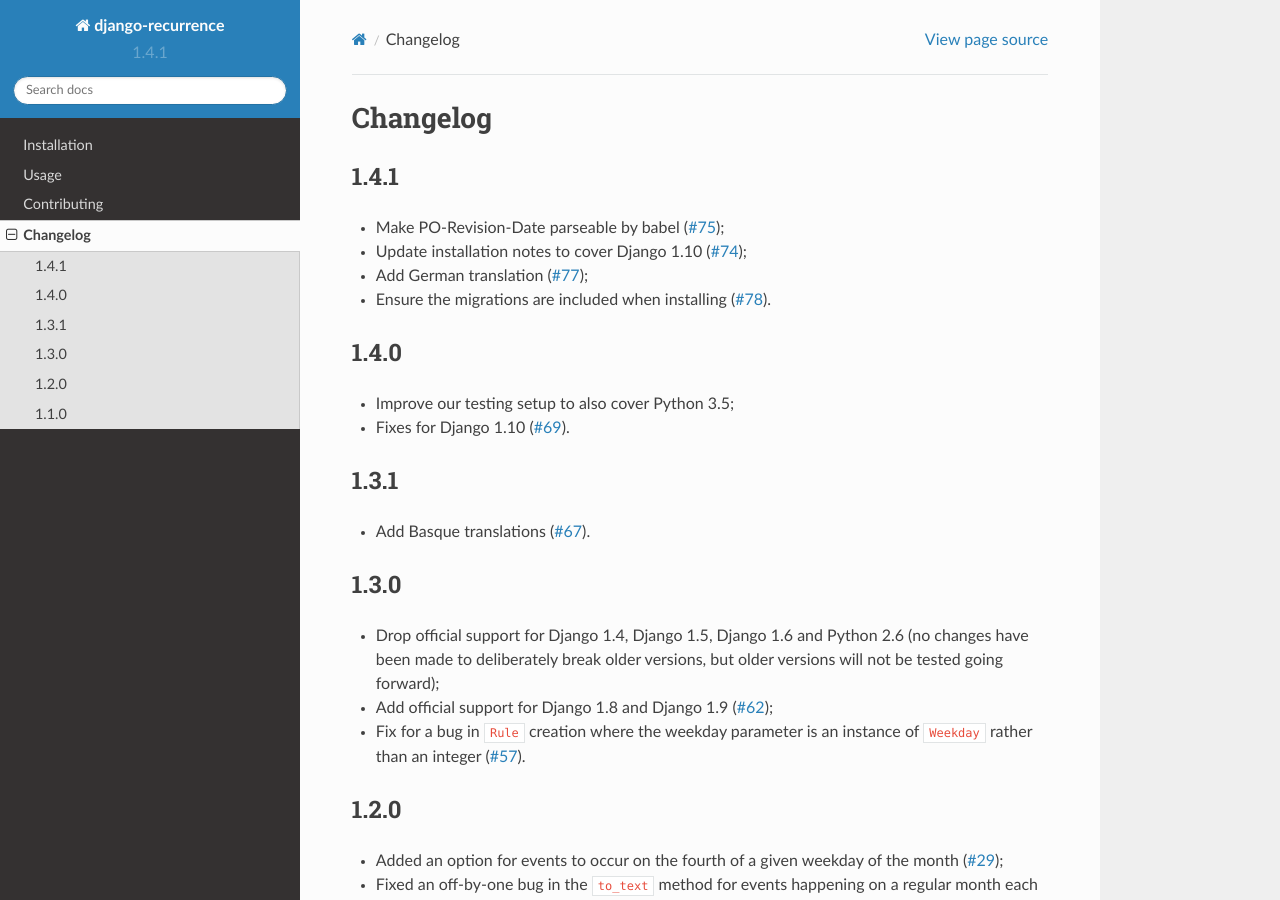
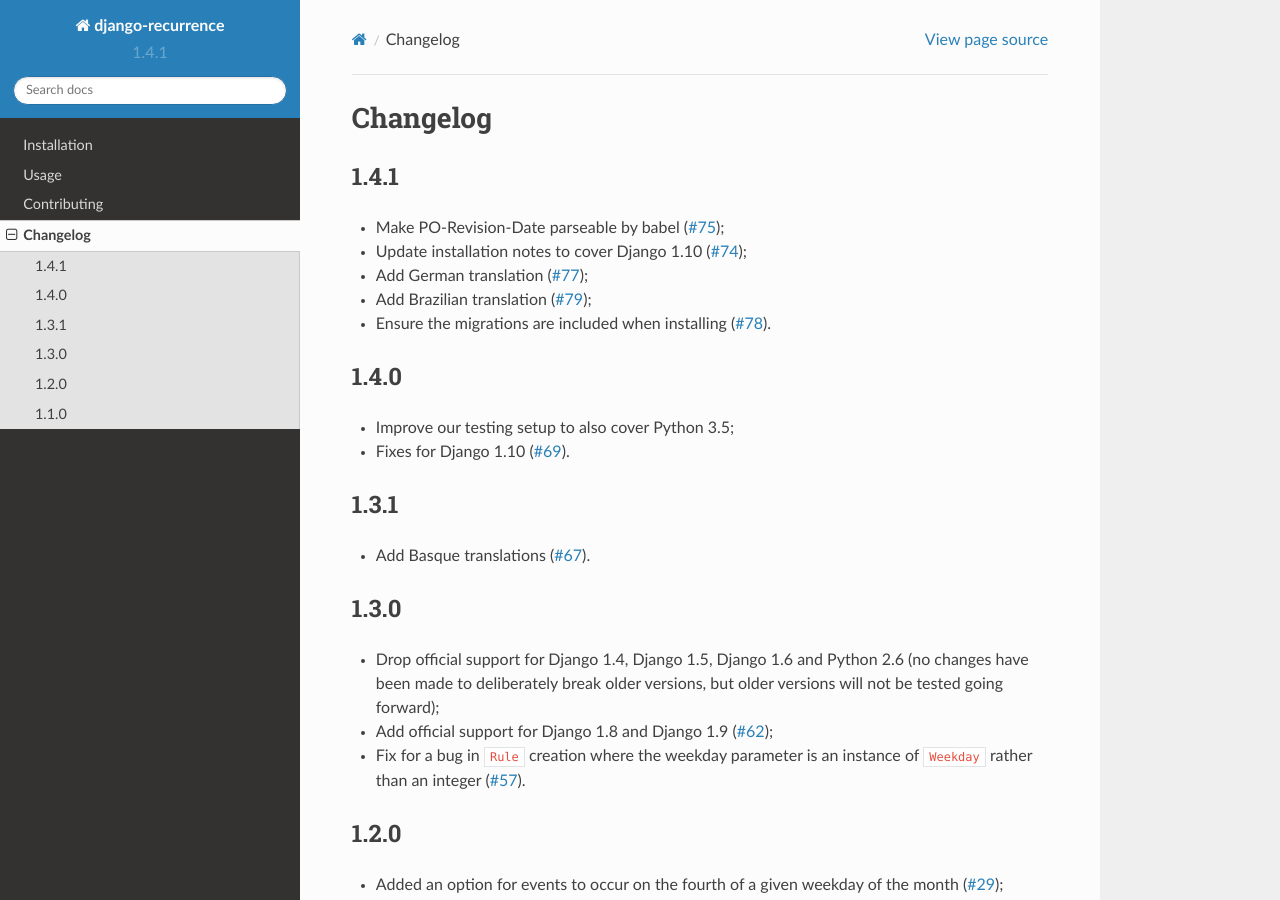
Before and after one commit to jazzband/django-recurrence, a Sphinx documentation site: the page built from docs/changelog.rst, in a window 1280 px wide and 900 px high. Built offline with Sphinx 7.4.7 and the Read the Docs theme 2.0.0, drawn with Linux system fonts in a browser that asks for light colours.

Commit message:
Add release notes for Brazilian translation (#79)

```diff
--- a/docs/changelog.rst
+++ b/docs/changelog.rst
@@ -7,6 +7,7 @@ Changelog
 * Make PO-Revision-Date parseable by babel (:issue:`75`);
 * Update installation notes to cover Django 1.10 (:issue:`74`);
 * Add German translation (:issue:`77`);
+* Add Brazilian translation (:issue:`79`);
 * Ensure the migrations are included when installing (:issue:`78`).
 
 1.4.0
```
